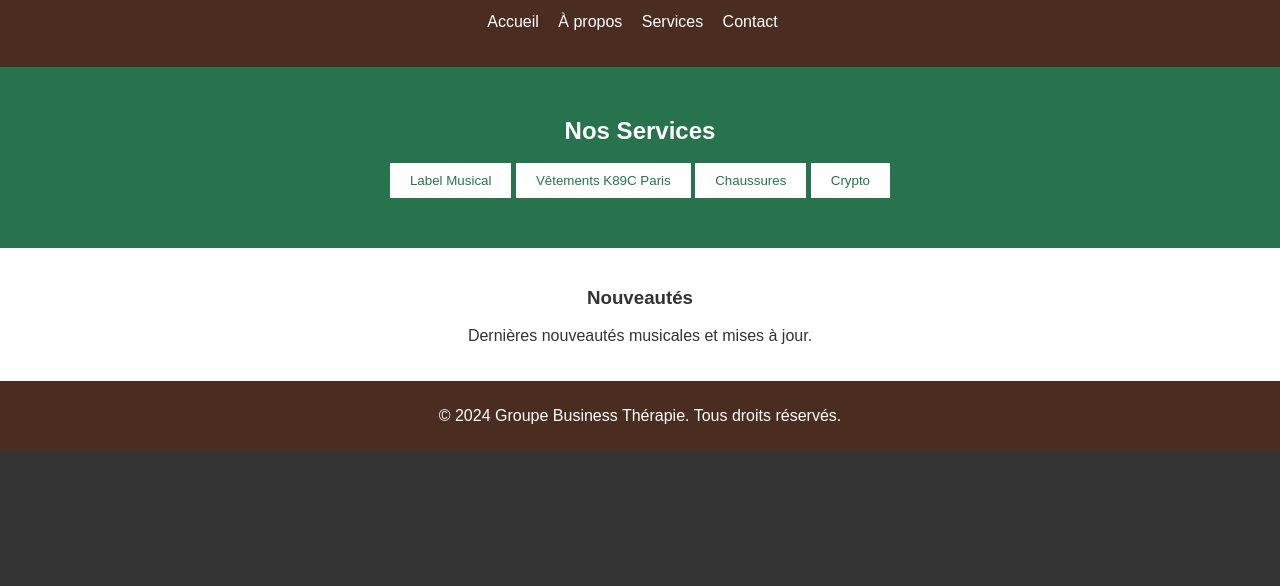
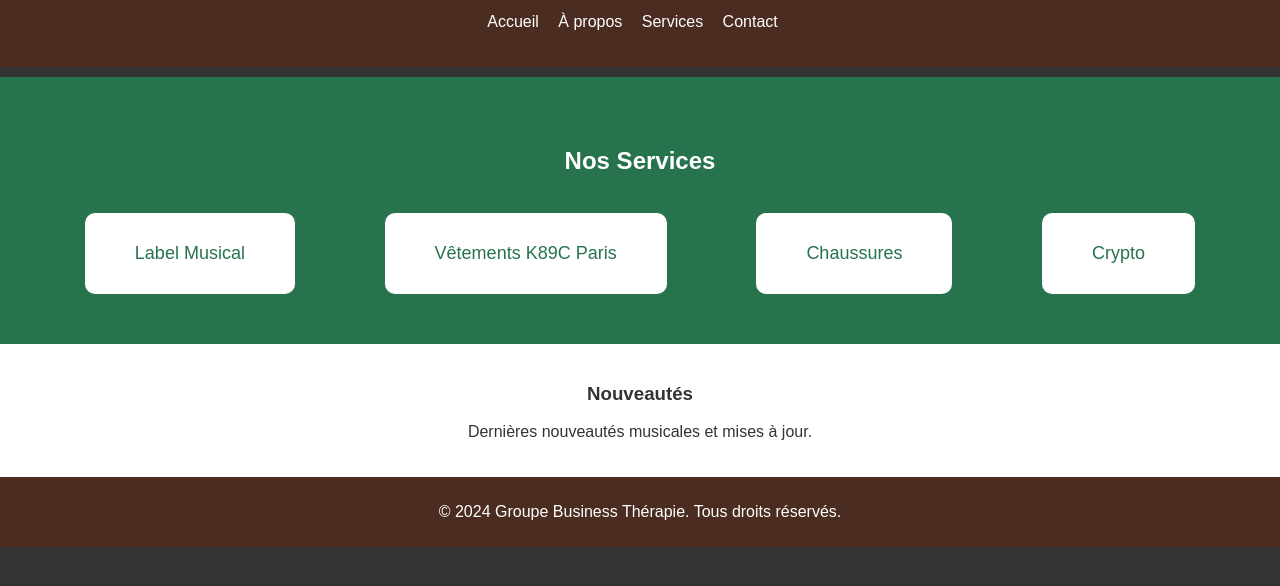
Before and after one commit to startar-bronze/groupebusinesstherapie, a plain HTML site: page index.html in a window 1280 px wide. Shown: the part 60-646 px from the top of the page. Drawn offline with Linux system fonts and the light colour scheme.

Commit message:
Update style.css

```diff
--- a/style.css
+++ b/style.css
@@ -1,8 +1,13 @@
 body {
     margin: 0;
     font-family: Arial, sans-serif;
+    background-color: #333; /* Fond noir */
     color: #fff;
-    background-color: #333; /* Couleur de fond noire */
+}
+
+.translate-container {
+    text-align: center;
+    margin: 10px 0;
 }
 
 header {
@@ -38,31 +43,41 @@ nav ul li a {
 }
 
 .hero h2 {
-    margin: 0;
+    margin-bottom: 20px;
+}
+
+.buttons {
+    display: flex;
+    justify-content: space-around;
+    flex-wrap: wrap;
+    gap: 20px;
+}
+
+button {
+    background-color: #fff;
+    color: #26734D;
+    border: none;
+    padding: 30px 50px;
+    cursor: pointer;
+    font-size: 18px;
+    border-radius: 10px;
+    transition: background-color 0.3s;
+}
+
+button:hover {
+    background-color: #4B2C20;
     color: #fff;
 }
 
-.hero p {
-    color: #fff;
-}
-
-.hero button {
+.content {
     background-color: #fff;
-    color: #26734D;
-    border: none;
-    padding: 10px 20px;
-    cursor: pointer;
-}
-
-.content {
-    background-color: #fff; /* Blanc */
-    color: #333; /* Texte noir par défaut */
+    color: #333;
     padding: 20px;
     text-align: center;
 }
 
 footer {
-    background-color: #4B2C20; /* Marron */
+    background-color: #4B2C20;
     padding: 10px;
     text-align: center;
     color: #fff;
```
